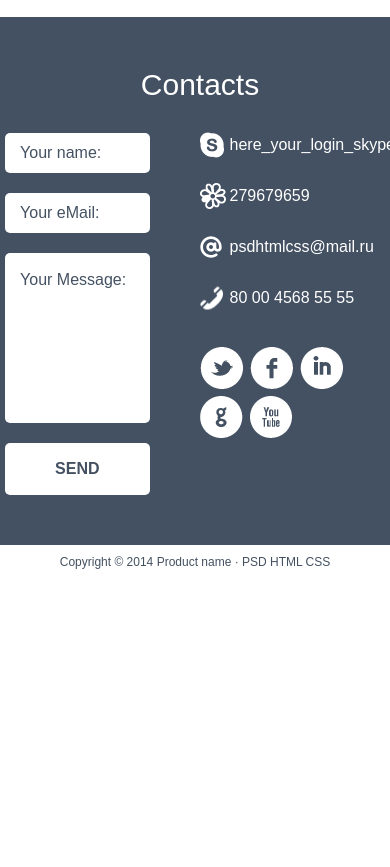
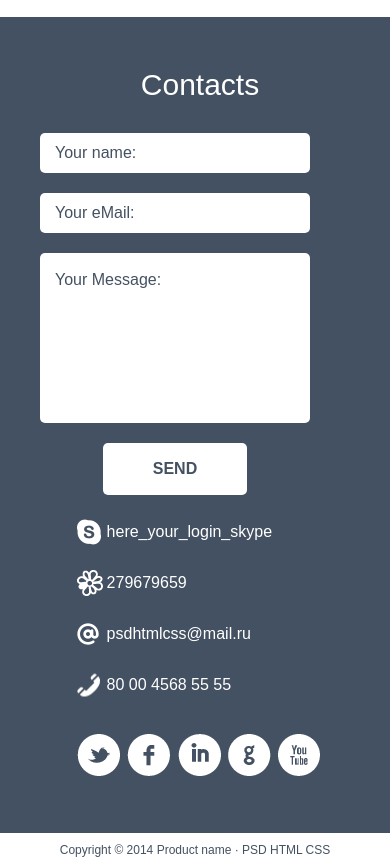
Before and after one commit to VeaTem/my-first-landing, a plain HTML site: page index.html in a window 390 px wide. Shown: the part 7280-8147 px from the top of the page. Before the commit the page ends 7859 px from the top, so only its background shows below. Drawn offline with Linux system fonts and the light colour scheme.

Commit message:
Вот и все, наконец то

```diff
--- a/css/media.css
+++ b/css/media.css
@@ -71,6 +71,12 @@
                                     .buy__block {
                                         display: inline-block;
                                     }
+                                    .footer__inner {
+                                        flex-wrap: wrap;
+                                    }
+                                    .form {
+                                        margin-bottom: 25px;
+                                    }
                                 }
                                 @media (max-width:510px) {
                                     .product__title {
```
Lines whose indentation alone changed are shown as unchanged.
